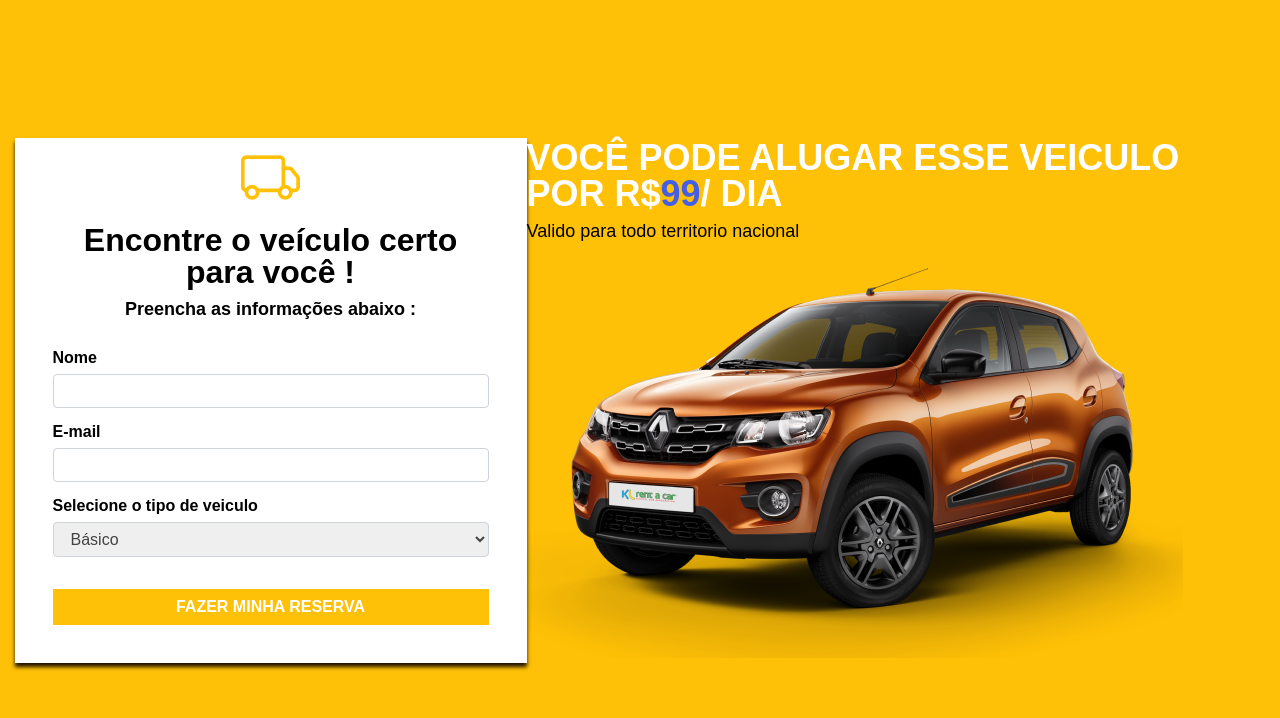
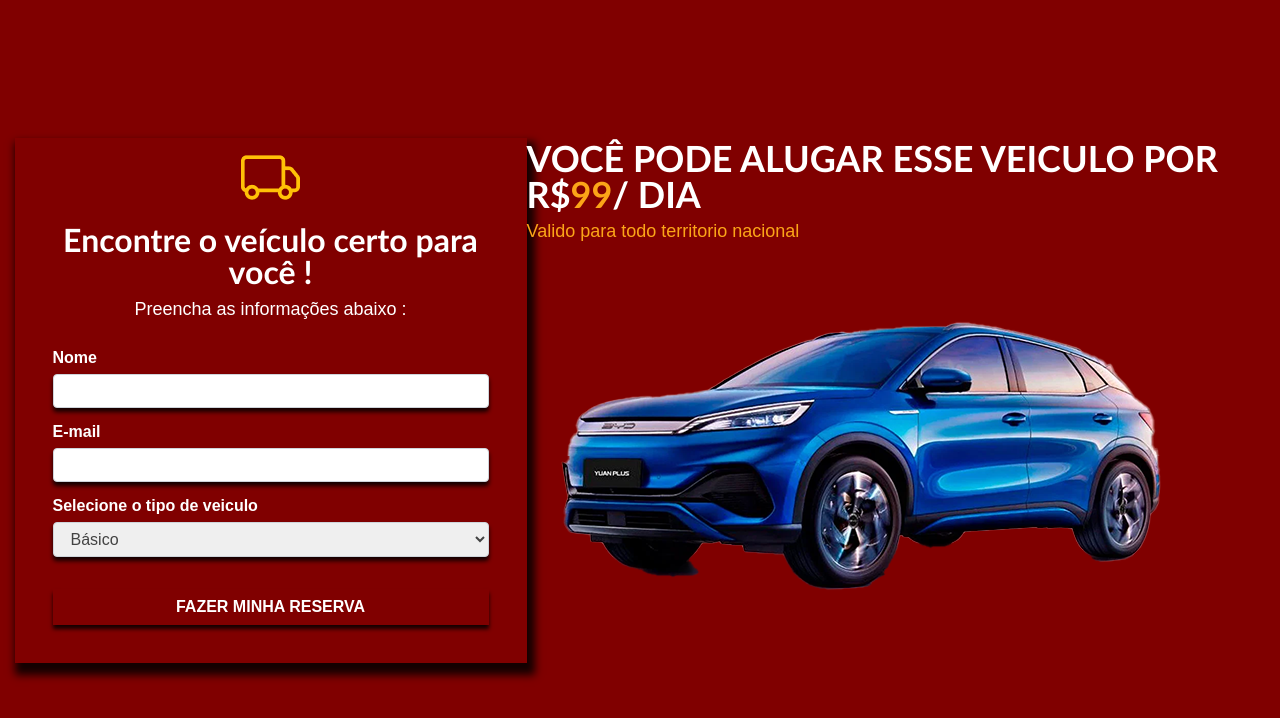
Before and after one commit to MhariaSantana/locadora, a plain HTML site: page index.html in a window 1280 px wide. Drawn offline with Linux system fonts and the light colour scheme.

Commit message:
Modificações de cor, fontes, imagens

```diff
--- a/estilo.css
+++ b/estilo.css
@@ -56,34 +56,38 @@ table {
 
 
 body{/*boddy e uma tag que represnta o fundo */
-    background-color: #ffc107;/* muda cor */
+    background-color: #800000;/* muda cor */
     font-family: Arial;/*muda a fonte*/
 }
 
 #col1{/*tag que seleciona a coluna 1*/
-    background-color: white;
+    background-color: #800000;
     width: 436px; /*largura*/
     text-align: center; /*centraliza o texto não funciona para tudo */
     padding-top: 10px; /*pode juntar todos os padding (espaço de dentro) no sentido horario*/
     padding-bottom: 38px;
     padding-left: 38px;
     padding-right: 38px;
-    box-shadow: 0px 4px 4px 0px rgba(8,0,0,0.9) ;
+    box-shadow: 4px 8px 8px 4px rgba(8,0,0,0.9) ;
 }
 .titulo{/* seletor de classe */
     font-size: 32px; /*espessura da fonte */
     margin-top: 14px ;/**/
     margin-bottom: 12px ;/*espessura de margem */
-    font-weight: bold;/*peso da fonte*/
+    font-weight: bolder;/*peso da fonte*/
+    font-family: 'Trebuchet MS';
+    color: white;
 }
 .text{
     font-size: 18px;
-    font-weight: bold;
+    font-weight: lighter;
+    color: white;
 
 }
 .pedido{
     margin-top: 32px;
     text-align: left;
+    color: white;
 }
 .rotulo{
     font:16px;;
@@ -101,10 +105,11 @@ body{/*boddy e uma tag que represnta o fundo */
     border: 1px solid #ced4da;/*bexpessura da borda*/ /*dotted linha pontilhada*/
     border-radius: 4px;
     box-sizing: border-box;
+    box-shadow: 0px 4px 4px 0px rgba(8,0,0,0.9) ;
 }
 .botao-reservar{
     width: 100%;
-    background-color: #ffc107;
+    background-color: #800000;
     color: white;
     line-height: 150% ;
     padding-top: 6px;
@@ -114,22 +119,27 @@ body{/*boddy e uma tag que represnta o fundo */
     text-transform: uppercase;
     font-size: 16px;
     margin-top: 16px;
+    box-shadow: 0px 4px 4px 0px rgba(8,0,0,0.9) ;
+
 }
 #col2{
     width: 700px;
    margin-right: 39px;
+
 }
 .oferta{
     font-size: 36px;
     font-weight: bold;
     color: white;
+    font-family: 'Trebuchet MS';
 }
 .destaque{
-    color: #445ee5;
+    color:#FBA518 ;
 }
 .texto-oferta{
     font-size: 18px;
     margin-top: 10px;
+    color: #FBA518;
 }
 .tudo{
     display: flex;
--- a/index.html
+++ b/index.html
@@ -31,7 +31,7 @@
         <div id="col2">
             <h1 class="oferta">VOCÊ PODE ALUGAR ESSE VEICULO POR R$<strong class="destaque">99</strong>/ DIA</h1>
             <p class="texto-oferta">Valido para todo territorio nacional</p>
-            <img src="Imagens/renault-kwid.png" alt="Renalt Kwid">
+            <img src="Imagens/yuanplus.png" alt="yuanplus">
         </div>
     <main>
 </body>
```
Also changed, not shown: Imagens/Carro.png (added), Imagens/Icone.png (added), Imagens/Icone2.png (added), Imagens/OIP (1).png (added), Imagens/yuanplus.png (added).
